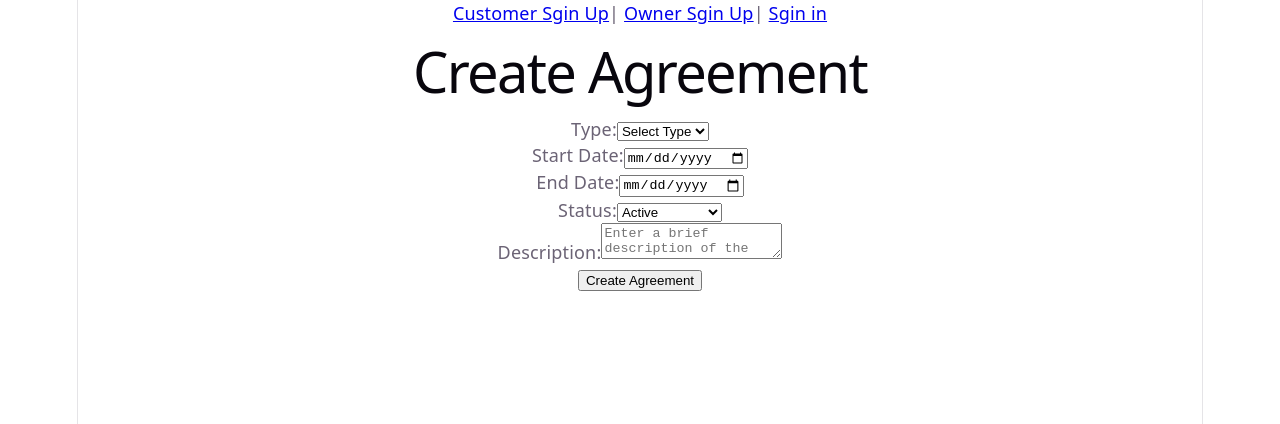
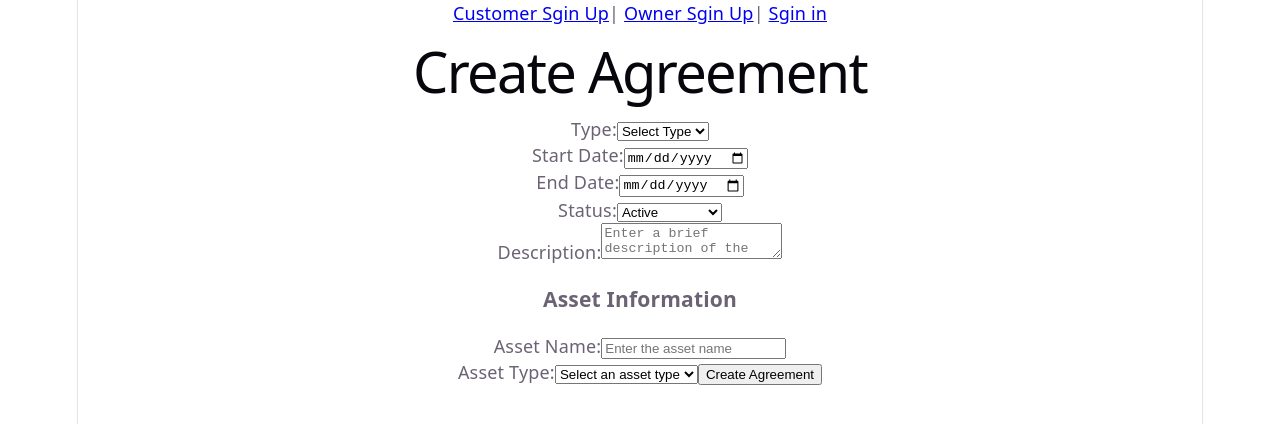
Before and after one commit to HusainAlmajed/Project-4-FrontEnd, a React (Vite) app: page /agreements in a window 1280 px wide. Shown: the top 424 px of the page. Built offline with nearby package versions, Linux system fonts and the light colour scheme; no server answers.

Commit message:
input asset info

```diff
--- a/src/pages/AgreementDetails.jsx
+++ b/src/pages/AgreementDetails.jsx
@@ -35,6 +35,9 @@ const AgreementDetails = (props) => {
             <p><strong>End Date:</strong> {new Date(agreement.endDate).toLocaleDateString()}</p>
             <p><strong>Status:</strong> {agreement.status}</p>
             <p><strong>Description:</strong> {agreement.description}</p>
+            <h2>Asset Information</h2>
+            <p><strong>Name:</strong> {agreement.asset.name}</p>
+            <p><strong>Type:</strong> {agreement.asset.assetType}</p>
             {props.user &&
             props.user.role === "owner" &&
              String(props.user._id) === String(agreement.owner._id) && (
--- a/src/pages/AgreementForm.jsx
+++ b/src/pages/AgreementForm.jsx
@@ -12,6 +12,10 @@ const AgreementForm = (props) => {
         endDate: "",
         status: "active",
         description: "",
+
+        // asset information
+        assetName: "",
+        assetType: "",
     }
 
     const [formData, setFormData] = useState(initialState)
@@ -51,6 +55,8 @@ const AgreementForm = (props) => {
                     endDate: agreementData.endDate,
                     status: agreementData.status ,
                     description: agreementData.description ,
+                    name: agreementData.asset.name,
+                    assetType: agreementData.asset.type,
                 })
             } catch (error) {
                 console.error("Error fetching agreement:", error)
@@ -140,6 +146,38 @@ const AgreementForm = (props) => {
 
                 <br />
 
+                <h3>Asset Information</h3>
+
+                <label>
+                    Asset Name:
+                    <input
+                        name="assetName"
+                        value={formData.assetName}
+                        onChange={handleChange}
+                        placeholder="Enter the asset name"
+                    />
+                </label>
+
+                <br />
+
+                <label>
+
+                    Asset Type:
+                    <select
+                        name="assetType"
+                        value={formData.assetType}
+                        onChange={handleChange}
+                        placeholder="Enter the asset type"
+                    >
+                        <option value="">Select an asset type</option>
+                        <option value="equipment">Equipment</option>
+                        <option value="electronic">Electronic</option>
+                        <option value="vehicle">Vehicle</option>
+                        <option value="property">Property</option>
+                        <option value="other">Other</option>
+                    </select>
+                </label>
+
                 <button type="submit">
                     {agreementId ? "Update Agreement" : "Create Agreement"}
                 </button>
```
Also changed, not shown: src/pages/AgreementList.jsx (line endings or trailing spaces).
